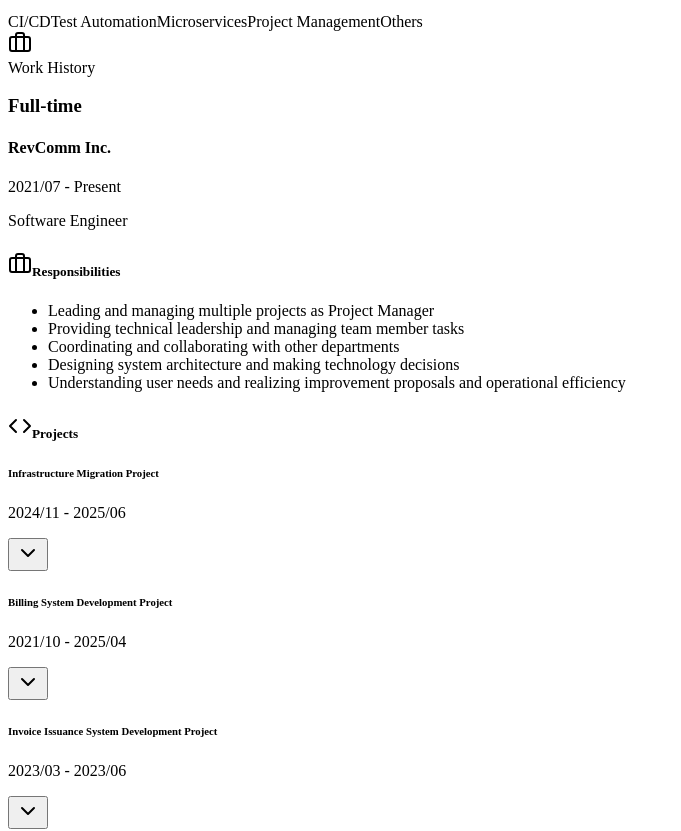
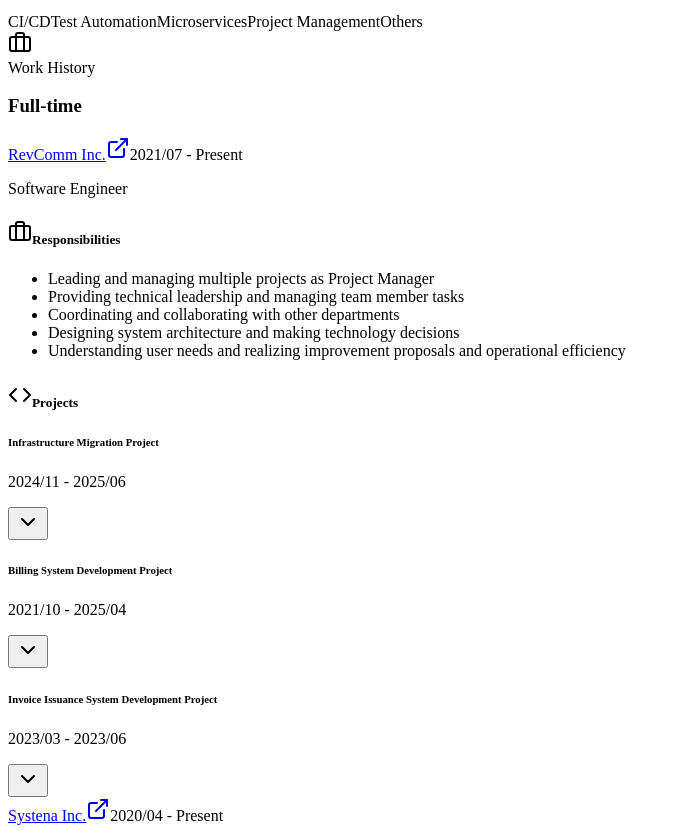
Before and after one commit to ken-1200/resume, a Next.js app: page /en in a window 1280 px wide. Shown: the part 820-1651 px from the top of the page, without its empty margins (0-681 px from the left). Built offline with nearby package versions, Linux system fonts and the light colour scheme.

Commit message:
feat: enhance WorkExperience and localized data with company URLs for better navigation

```diff
--- a/src/components/sections/work-history-section.tsx
+++ b/src/components/sections/work-history-section.tsx
@@ -3,21 +3,7 @@
 import { useTranslations } from 'next-intl';
 import { Briefcase } from 'lucide-react';
 import { Card, CardHeader, CardTitle, CardContent } from '@/src/components/ui/card';
-import WorkExperience from '@/src/components/work-experience';
-
-interface Company {
-  companyName: string;
-  period: string;
-  position: string;
-  responsibilities: string[];
-  projects: Array<{
-    title: string;
-    period: string;
-    summary: string;
-    details: string[];
-    technologies: string[];
-  }>;
-}
+import WorkExperience, { Company } from '@/src/components/work-experience';
 
 interface WorkHistorySectionProps {
   mainJobs: Company[];
--- a/src/components/work-experience.tsx
+++ b/src/components/work-experience.tsx
@@ -2,7 +2,7 @@
 
 import { useState } from 'react';
 import { useTranslations } from 'next-intl';
-import { ChevronDown, ChevronUp, Briefcase, Code } from 'lucide-react';
+import { ChevronDown, ChevronUp, Briefcase, Code, ExternalLink } from 'lucide-react';
 import { Button } from '@/src/components/ui/button';
 import { Badge } from '@/src/components/ui/badge';
 import { Separator } from '@/src/components/ui/separator';
@@ -16,8 +16,9 @@
   technologies: string[];
 }
 
-interface Company {
+export interface Company {
   companyName: string;
+  companyUrl?: string;
   period: string;
   position: string;
   responsibilities: string[];
@@ -56,7 +57,19 @@
           {/* 会社情報 */}
           <div className={`border-l-2 pl-4 py-1 ${colors.border}`}>
             <div className="flex flex-col sm:flex-row sm:justify-between sm:items-center gap-2">
-              <h4 className="font-semibold text-lg text-slate-800 dark:text-neutral-100">{company.companyName}</h4>
+              {company.companyUrl ? (
+                <a
+                  href={company.companyUrl}
+                  target="_blank"
+                  rel="noopener noreferrer"
+                  className="font-semibold text-lg text-slate-800 dark:text-neutral-100 hover:text-blue-600 dark:hover:text-blue-300 transition-colors flex items-center group"
+                >
+                  {company.companyName}
+                  <ExternalLink className="h-4 w-4 ml-1 opacity-0 group-hover:opacity-70 transition-opacity" />
+                </a>
+              ) : (
+                <h4 className="font-semibold text-lg text-slate-800 dark:text-neutral-100">{company.companyName}</h4>
+              )}
               <Badge variant="secondary" className="shrink-0 dark:variant-outline">
                 {company.period}
               </Badge>
--- a/src/data/localized-data.ts
+++ b/src/data/localized-data.ts
@@ -30,6 +30,7 @@
     ja: [
       {
         companyName: '株式会社RevComm',
+        companyUrl: 'https://www.revcomm.com/ja/',
         period: '2021/07 ～ 現在',
         position: 'ソフトウェアエンジニア',
         responsibilities: [
@@ -175,6 +176,7 @@
       },
       {
         companyName: '株式会社システナ',
+        companyUrl: 'https://www.systena.co.jp/',
         period: '2020/04 ～ 2021/05',
         position: 'システムエンジニア（QAエンジニア）',
         responsibilities: [
@@ -209,6 +211,7 @@
     en: [
       {
         companyName: 'RevComm Inc.',
+        companyUrl: 'https://www.revcomm.com/en/',
         period: '2021/07 - Present',
         position: 'Software Engineer',
         responsibilities: [
@@ -355,6 +358,7 @@
       },
       {
         companyName: 'Systena Inc.',
+        companyUrl: 'https://www.systena.co.jp/',
         period: '2020/04 - Present',
         position: 'System Engineer (QA Engineer)',
         responsibilities: [
@@ -393,6 +397,7 @@
     ja: [
       {
         companyName: '株式会社PORTAMENT',
+        companyUrl: 'https://www.portament.jp/',
         period: '2024/09 ～ 2024/12',
         position: 'ソフトウェアエンジニア',
         responsibilities: [
@@ -443,6 +448,7 @@
       },
       {
         companyName: 'Pathfinder株式会社',
+        companyUrl: 'https://pfr.technology/',
         period: '2023/12 ～ 2024/12',
         position: 'ソフトウェアエンジニア',
         responsibilities: [
@@ -519,6 +525,7 @@
       },
       {
         companyName: '株式会社find',
+        companyUrl: 'https://www.finds.co.jp/',
         period: '2023/02 ～ 2023/04',
         position: 'ソフトウェアエンジニア',
         responsibilities: [
@@ -544,6 +551,7 @@
     en: [
       {
         companyName: 'PORTAMENT Inc.',
+        companyUrl: 'https://www.portament.jp/',
         period: '2024/09 - 2024/12',
         position: 'Software Engineer',
         responsibilities: [
@@ -616,6 +624,7 @@
       },
       {
         companyName: 'Pathfinder Inc.',
+        companyUrl: 'https://pfr.technology/',
         period: '2023/12 - 2024/12',
         position: 'Software Engineer',
         responsibilities: [
@@ -692,6 +701,7 @@
       },
       {
         companyName: 'find Inc.',
+        companyUrl: 'https://www.finds.co.jp/',
         period: '2023/02 - 2023/04',
         position: 'Software Engineer',
         responsibilities: [
```
